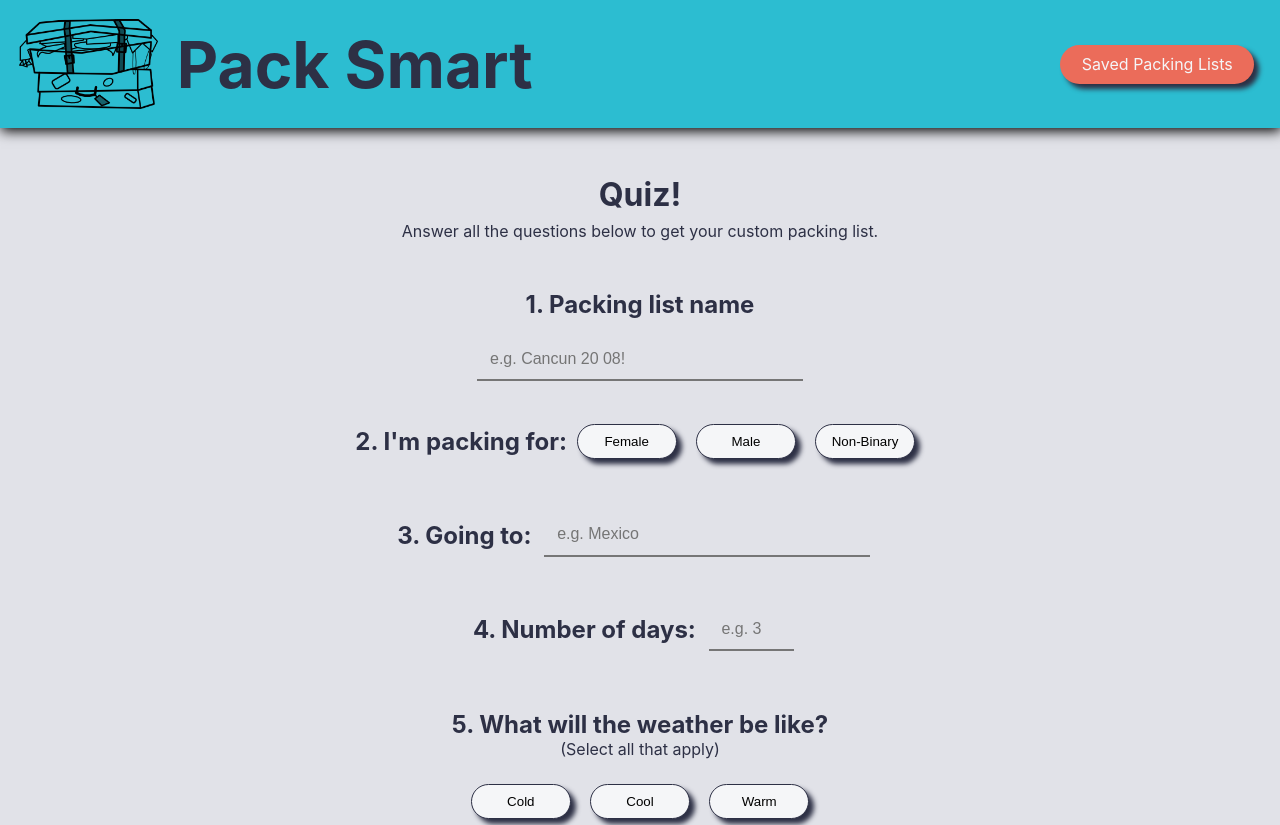
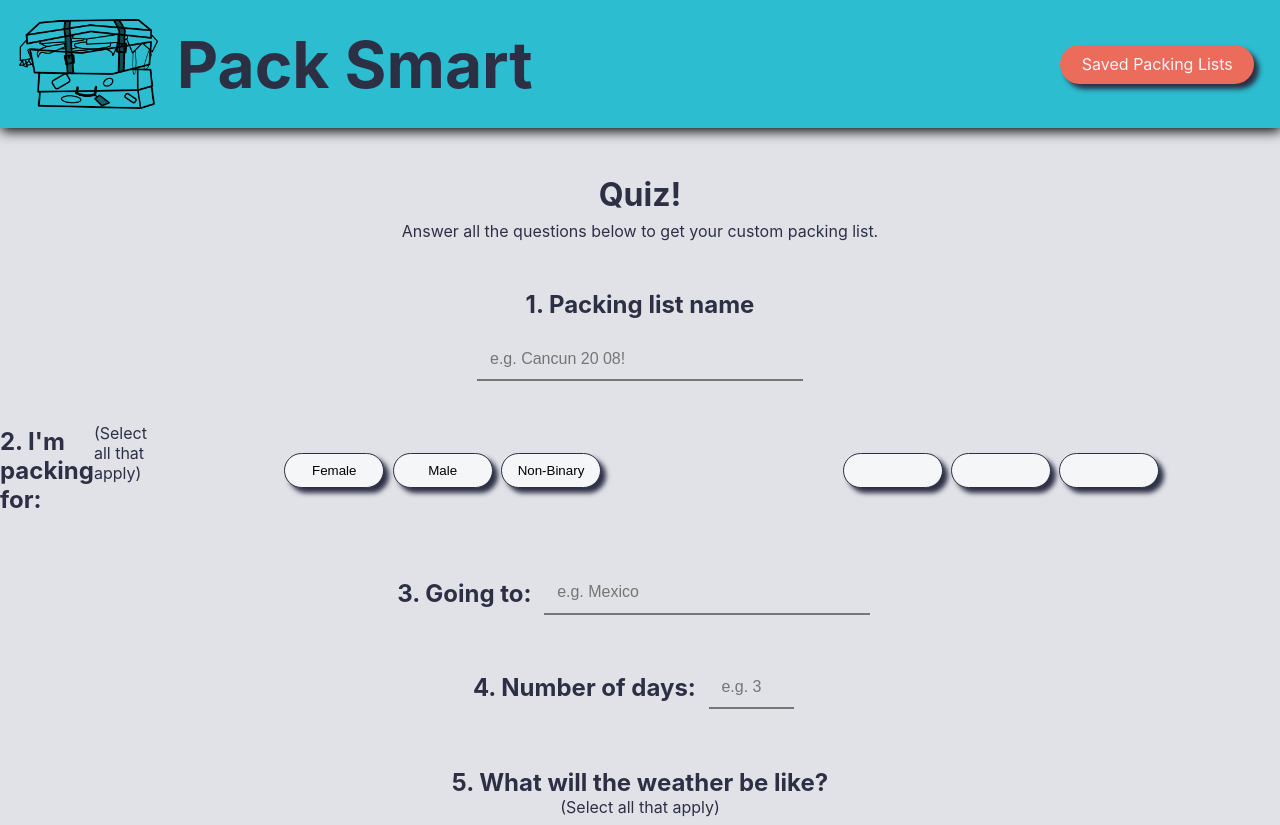
Before and after one commit to Pack-Smart/pack-smart-fe, a React (Create React App) app: page /packsmart/packing-quiz in a window 1280 px wide. Shown: the top 825 px of the page. Built offline with nearby package versions, Linux system fonts and the light colour scheme.

Commit message:
Add active toggle for gender button to handleButtonClick

```diff
--- a/src/MultipleChoice/MultipleChoice.js
+++ b/src/MultipleChoice/MultipleChoice.js
@@ -3,13 +3,23 @@ import './MultipleChoice.scss'
 const MultipleChoice = ({ category, question, firstRowBtns, secRowBtns, handleClick, handleClickArg }) => {
   const handleButtonClick = (event) => {
     handleClick(event, handleClickArg)
-    event.target.className === '' ?
-    (event.target.className = 'selected-answer-btns') :
-    (event.target.className = '')
+
+    if (category === 'gender') {
+      event.target.closest('div').children[0].className = ''
+      event.target.closest('div').children[1].className = ''
+      event.target.closest('div').children[2].className = ''
+      event.target.className = 'selected-answer-btns'
+
+    } else {
+      event.target.className === '' ?
+      (event.target.className = 'selected-answer-btns') :
+      (event.target.className = '')
+    }
   }
+
   const createButtons = (buttonNames) => {
     return buttonNames.map(name => {
-      return <button key={name} name={name.toLowerCase()} className='' onClick={(event) => handleButtonClick(event)}>{name}</button>
+      return <button key={name} name={name} className='' onClick={(event) => handleButtonClick(event)}>{name}</button>
     })
   }
 
--- a/src/Quiz/Quiz.js
+++ b/src/Quiz/Quiz.js
@@ -76,12 +76,18 @@ const Quiz = (props) => {
           onChange={handleChange}
         />
       </div>
-      <div className="trip-gender-field">
-        <h2>2. I'm packing for:</h2>
-        <button name='female' onClick={(event) => handleClick(event, 'gender')}>Female</button>
-        <button name='male' onClick={(event) => handleClick(event, 'gender')}>Male</button>
-        <button name='non-binary' onClick={(event) => handleClick(event, 'gender')}>Non-Binary</button>
-      </div>
+
+
+      <MultipleChoice
+        key='gender'
+        category='gender'
+        question={`2. I'm packing for:`}
+        firstRowBtns={['Female', 'Male', 'Non-Binary']}
+        secRowBtns={['', '', '']}
+        handleClick={handleClick}
+        handleClickArg='gender'
+      />
+
       <div className="trip-location-field">
         <h2>3. Going to:</h2>
         <input
```
